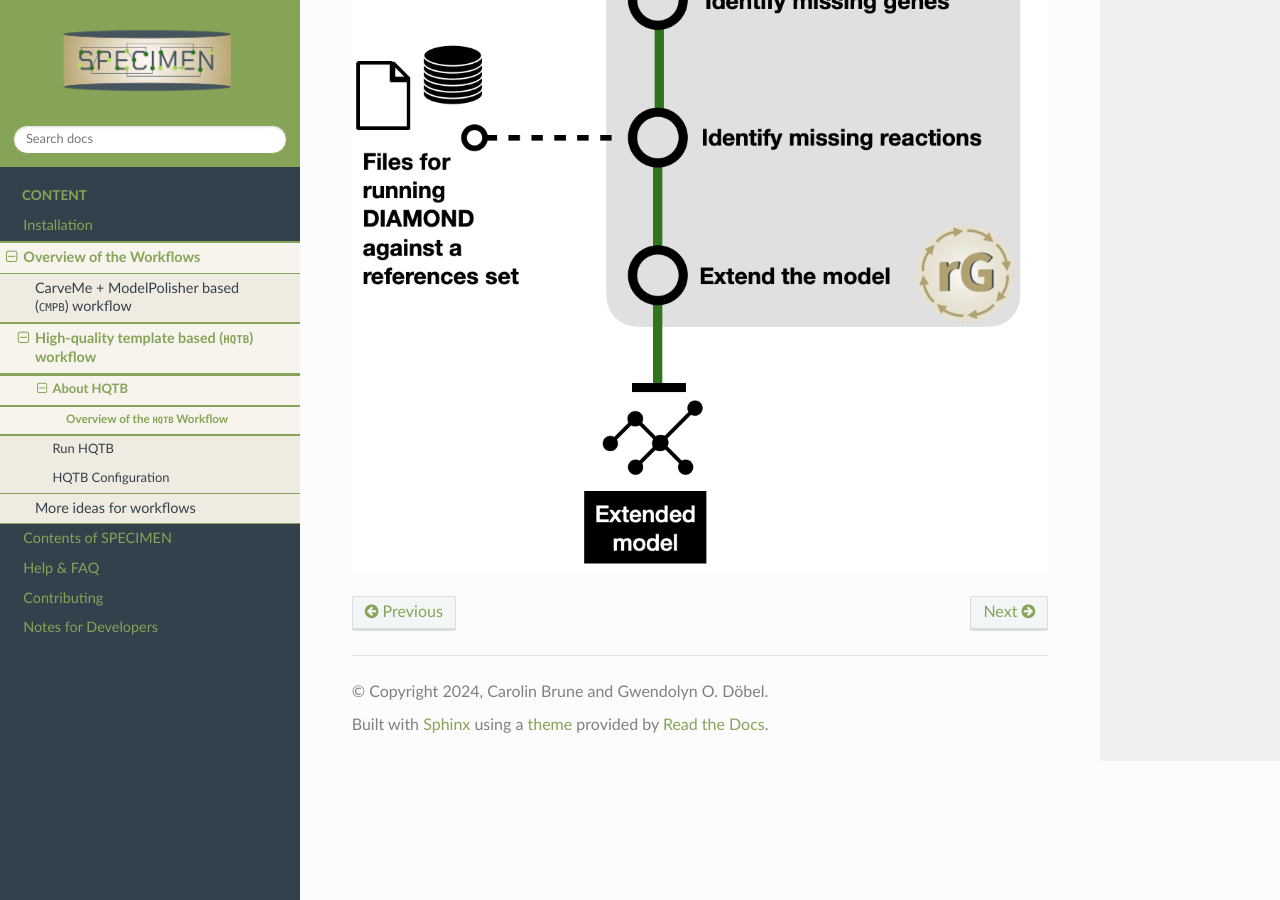
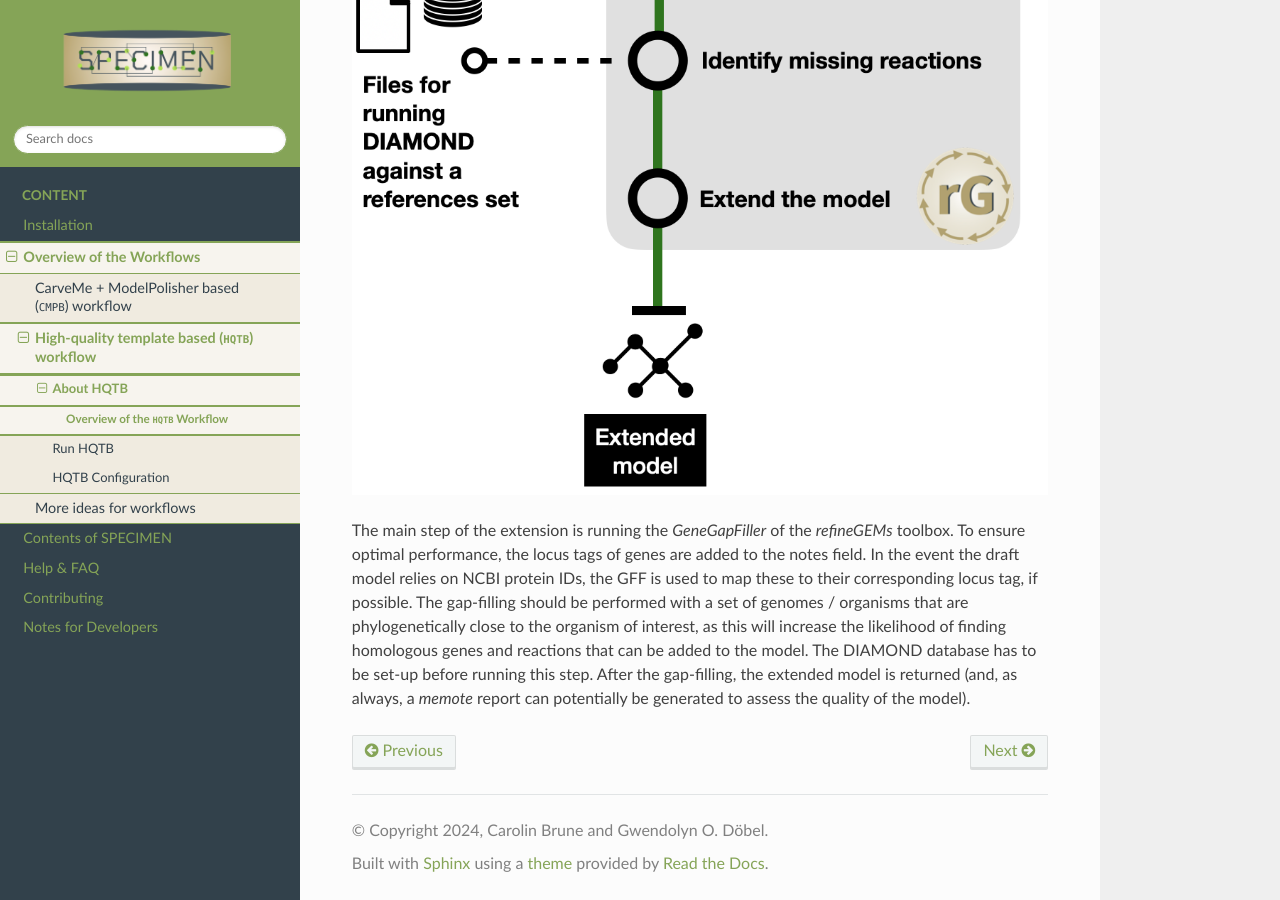
Before and after one commit to draeger-lab/SPECIMEN, a Sphinx documentation site: the page built from docs/source/hqtb/step-desc/refine-parts/extension.rst, in a window 1280 px wide and 900 px high, scrolled down 865 px. Built offline with Sphinx 7.4.7 and the Read the Docs theme 3.1.0, drawn with Linux system fonts in a browser that asks for light colours; some of the changed text lies outside the part shown.

Commit message:
Adjusted HQTB descriptions #5

```diff
--- a/docs/source/hqtb/about-pipeline.rst
+++ b/docs/source/hqtb/about-pipeline.rst
@@ -52,8 +52,9 @@ The workflow consists of five main steps:
 
 
 
-The wrapper function allows the curation of multiple models sequentially using the same
-boudary parameters.
+.. hint::
+    There is a wrapper function which allows the curation of multiple models sequentially using the same
+    boudary parameters.
 
 .. hint::
     Many of the steps of the workflow can be fine tuned and turned off/on.
--- a/docs/source/hqtb/step-desc/gen_draft.rst
+++ b/docs/source/hqtb/step-desc/gen_draft.rst
@@ -35,8 +35,6 @@ The draft model is constructed based on the idea of :footcite:t:`norsigian2020wo
 
     .. note::
 
-        Additionally, genes from the template model, which are part of a enzyme complex, where at least one
-        gene was mapped successfully, are kept as well. They are, however, reported to provide extensive information
-        for possible manual curation after running the workflow.
+        Additionally, genes from the template model, which are part of a enzyme complex, where at least one gene was mapped successfully, are kept as well. They are, however, reported to provide extensive information for possible manual curation after running the workflow.
 
 .. footbibliography::
--- a/docs/source/hqtb/step-desc/refine-parts/extension.rst
+++ b/docs/source/hqtb/step-desc/refine-parts/extension.rst
@@ -3,11 +3,14 @@ Step 3, Part 1: Extending the Model
 
 The first part of the refinement is the extension of the model.
 
-.. warning::
-
-    This step is currently under discussion / set for improvement.
-
 The aim of the extension part is to add genes, reactions and metabolites to the model from the input genome,
-that have not been added to the model during the draft model generation.
+that have not been added to the model during the draft model generation to from a reductionist model towards a strain specific model.
 
 .. image:: ../../../images/modules/3_1_extension.png
+
+The main step of the extension is running the `GeneGapFiller` of the `refineGEMs` toolbox.
+To ensure optimal performance, the locus tags of genes are added to the notes field.
+In the event the draft model relies on NCBI protein IDs, the GFF is used to map these to their corresponding locus tag, if possible.
+The gap-filling should be performed with a set of genomes / organisms that are phylogenetically close to the organism of interest, as this will increase the likelihood of finding homologous genes and reactions that can be added to the model.
+The DIAMOND database has to be set-up before running this step.
+After the gap-filling, the extended model is returned (and, as always, a `memote` report can potentially be generated to assess the quality of the model).
--- a/docs/source/hqtb/step-desc/refine-parts/smooth.rst
+++ b/docs/source/hqtb/step-desc/refine-parts/smooth.rst
@@ -6,7 +6,7 @@ information in the model, inlcuding:
 
 - Adjusting mass and charges using `MCC - MassChargeCuration <https://github.com/Biomathsys/MassChargeCuration/tree/main/MCC>`__
 - Checking for and optionally removing EGCs (Energy Generating Cycles)
-- Adjusting the BOF (Biomass Objective Function)
+- Adjusting the BOF (Biomass Objective Function) and normalise the coefficients of the biomass precursors to sum up to 1.0
 
 A graphical overview can be found below.
 
```
